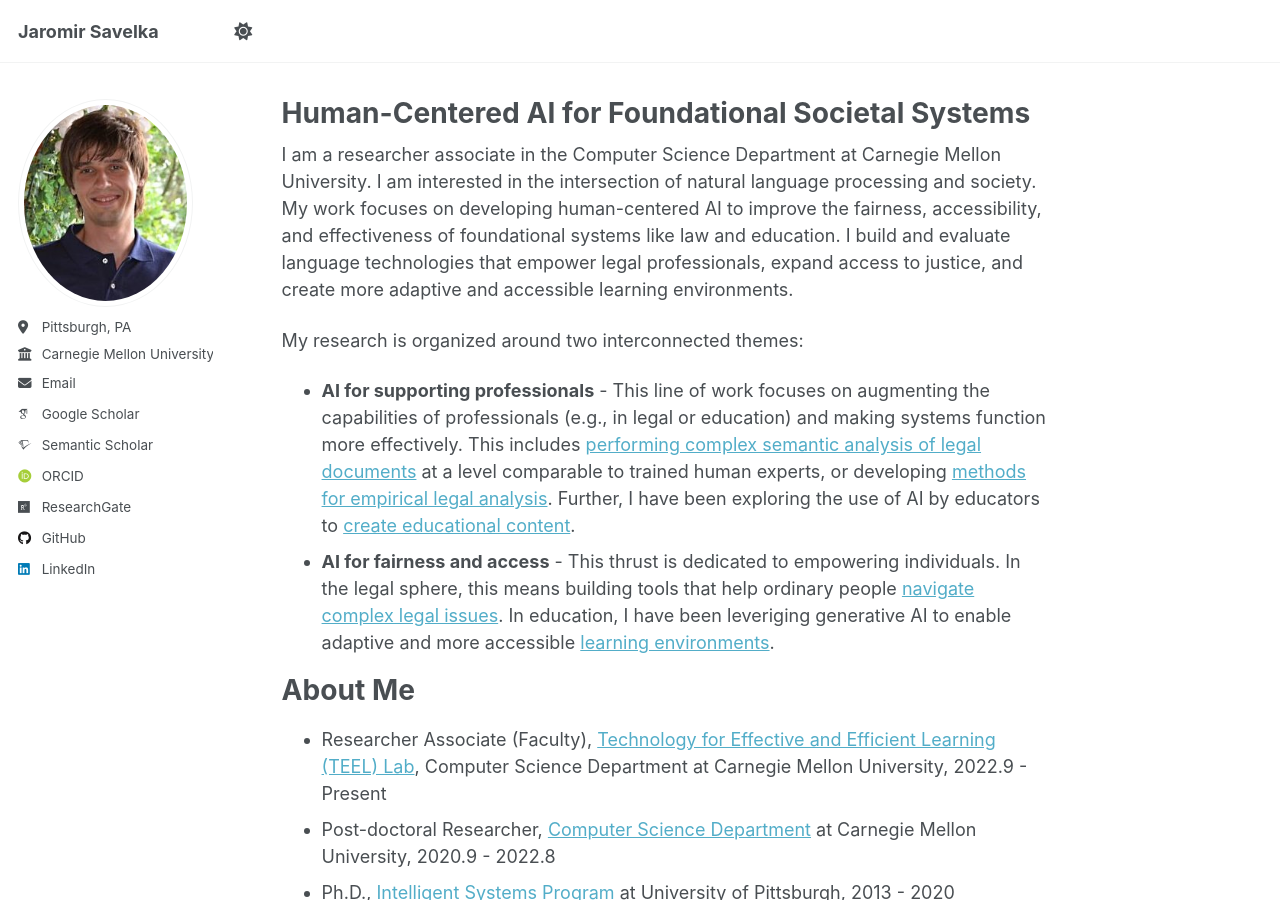
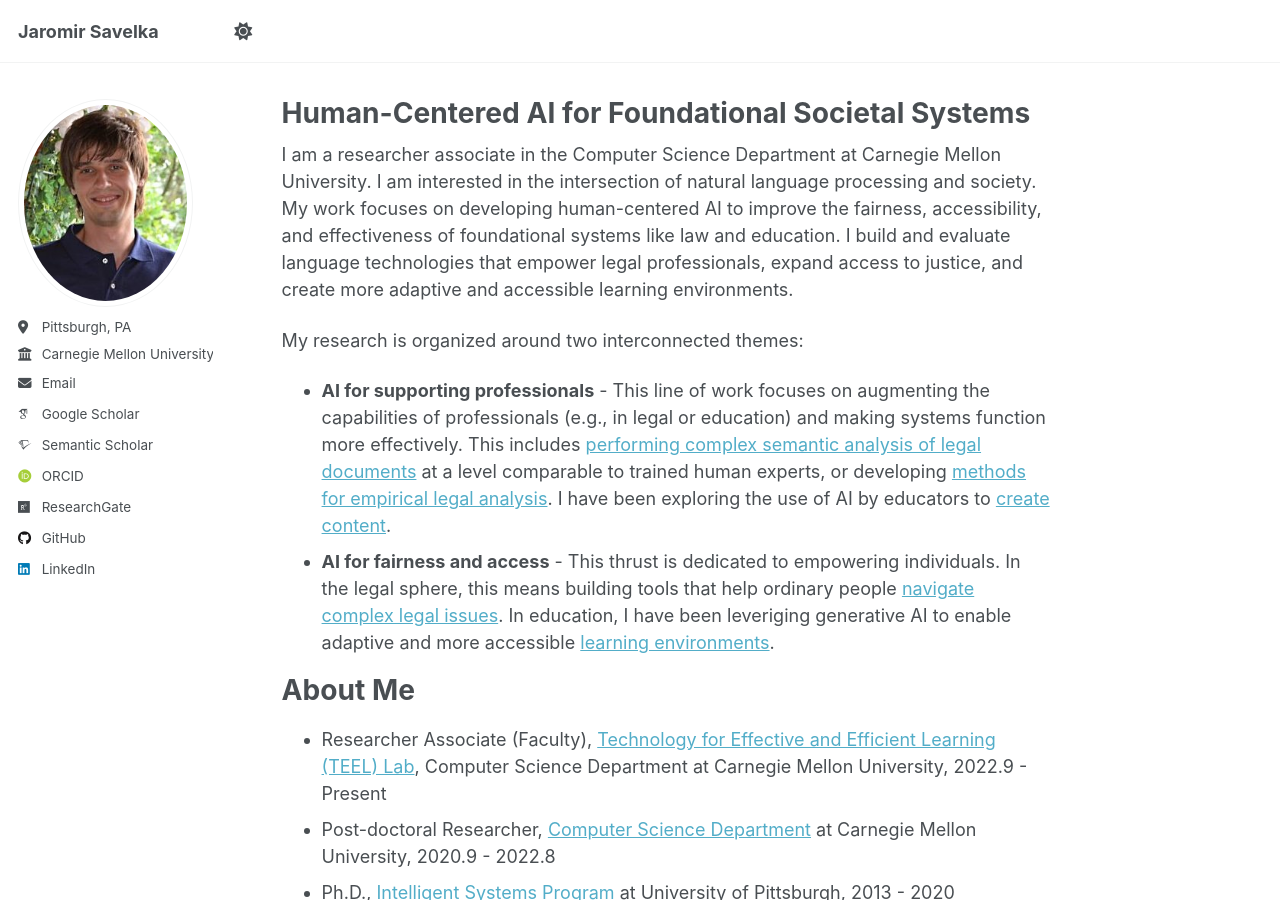
Before and after one commit to jsavelka/jsavelka.github.io, a Jekyll site: the page built from _pages/about.md, in a window 1280 px wide and 900 px high. Built offline with Jekyll 4.4.1, drawn with Linux system fonts in a browser that asks for light colours; some web fonts are replaced; a script that is not in the unit is left out.

Commit message:
Made some minor changes in the about section

```diff
--- a/_pages/about.md
+++ b/_pages/about.md
@@ -12,7 +12,7 @@ I am a researcher associate in the Computer Science Department at Carnegie Mello
 <!-- My central mission is to leverage AI, specifically language technologies, to make foundational societal systems more effective and accessible. Law and education are pillars of a fair society, yet these text-heavy domains present immense challenges in efficiency and access that AI is uniquely positioned to address. My work involves building and evaluating language technologies that empower people, from legal professionals and their clients to students and educators from all backgrounds. -->
 
 My research is organized around two interconnected themes:
-- **AI for supporting professionals** - This line of work focuses on augmenting the capabilities of professionals (e.g., in legal or education) and making systems function more effectively. This includes [performing complex semantic analysis of legal documents](https://arxiv.org/pdf/2306.13906) at a level comparable to trained human experts, or developing [methods for empirical legal analysis](https://ebooks.iospress.nl/doi/10.3233/FAIA230965). Further, I have been exploring the use of AI by educators to [create educational content](https://dl.acm.org/doi/abs/10.1145/3636243.3636256).
+- **AI for supporting professionals** - This line of work focuses on augmenting the capabilities of professionals (e.g., in legal or education) and making systems function more effectively. This includes [performing complex semantic analysis of legal documents](https://arxiv.org/pdf/2306.13906) at a level comparable to trained human experts, or developing [methods for empirical legal analysis](https://ebooks.iospress.nl/doi/10.3233/FAIA230965). I have been exploring the use of AI by educators to [create content](https://dl.acm.org/doi/abs/10.1145/3636243.3636256).
 - **AI for fairness and access** - This thrust is dedicated to empowering individuals. In the legal sphere, this means building tools that help ordinary people [navigate complex legal issues](https://link.springer.com/article/10.1007/s10506-021-09293-5). In education, I have been leveriging generative AI to enable adaptive and more accessible [learning environments](https://dl.acm.org/doi/abs/10.1145/3631802.3631830).
 
 About Me
```
